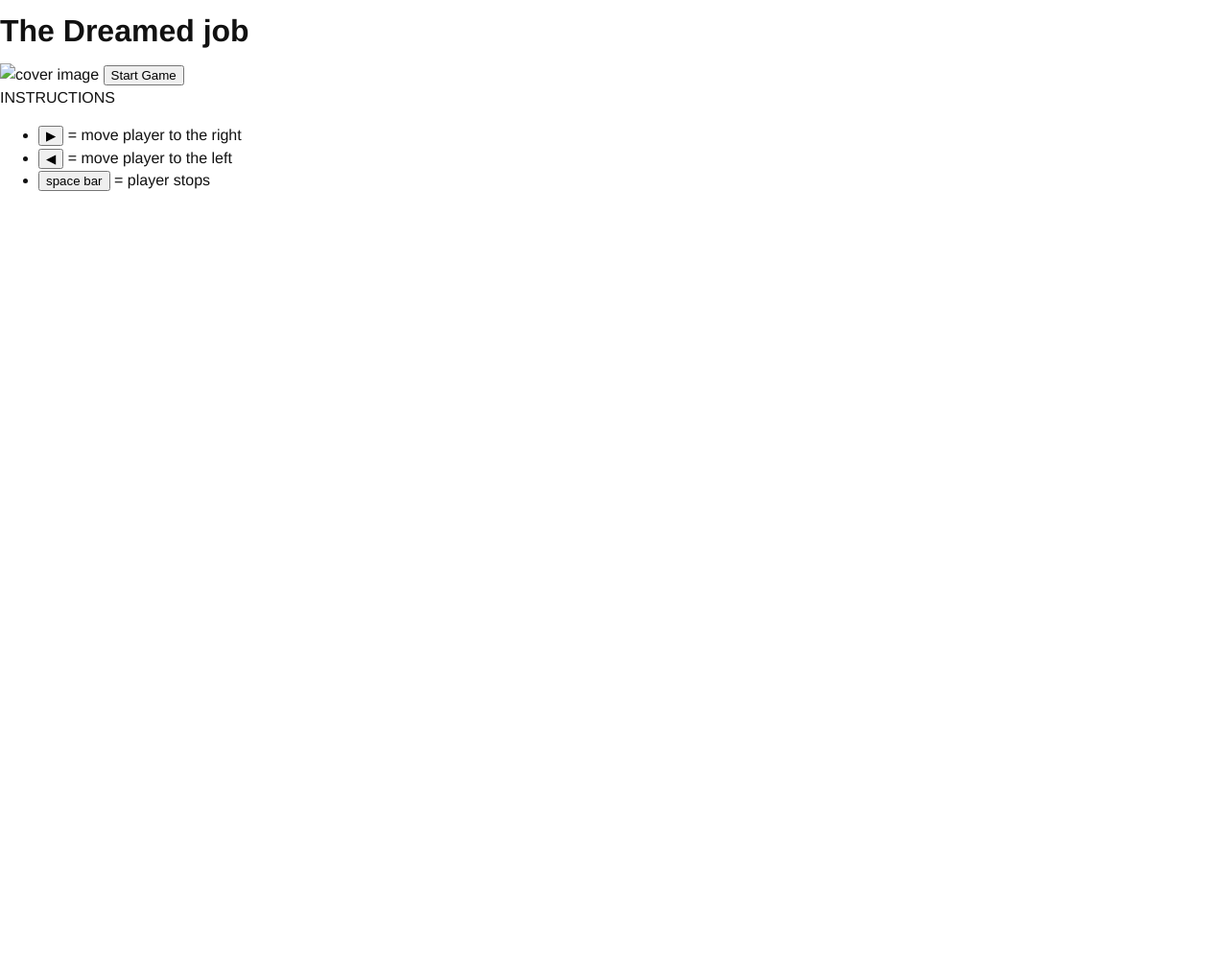
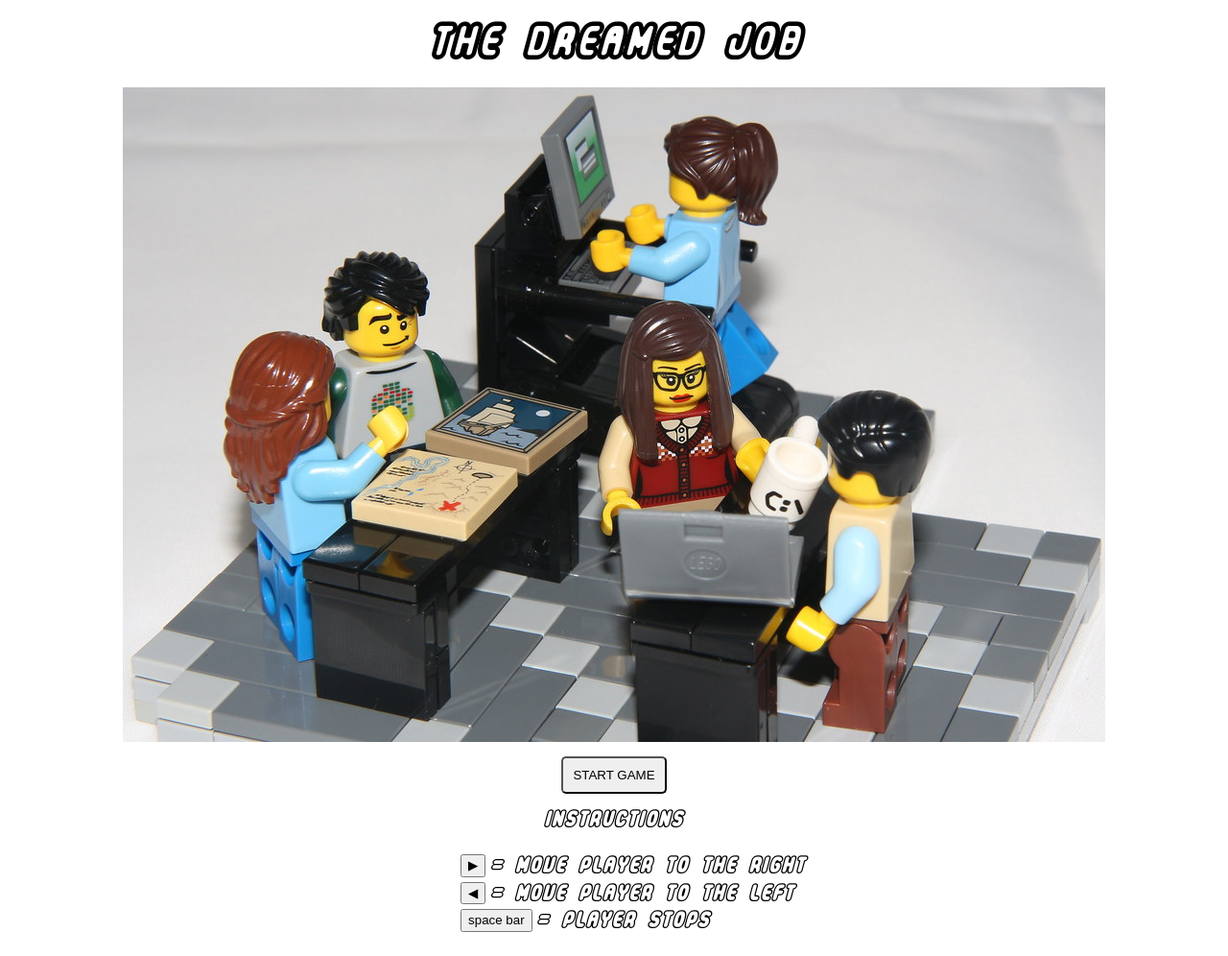
Before and after one commit to alpagor/the-dreamed-job, a website: page index.html in a window 1280 px wide. Shown: the whole page at 96% size. Before the commit the page ends 821 px from the top, so only its background shows below. Drawn offline with Linux system fonts and the light colour scheme.

Commit message:
Update CSS

```diff
--- a/css/style.css
+++ b/css/style.css
@@ -16,9 +16,14 @@ body {
 
 /* ---- typography ---- */
 
+@font-face {
+  font-family: Legothick;
+  src: url(./../fonts/Legothick.ttf);
+}
+
 body {
-  color: #111;
-  font-family: Helvetica, Arial, sans-serif;
+  color: black;
+  font-family: Legothick, Arial, sans-serif;
   font-size: 16px;
   line-height: 147%;
 }
@@ -34,26 +39,59 @@ body {
   height: 100%;
 }
 
-.container {
-  margin: 0 20px;
-  /* background-image: url(https://wallpaperaccess.com/full/17493.jpg); */
-}
-
 .canvas-container {
   background-image: url(./../img/Lego_office.jpg);
   background-repeat: no-repeat;
   background-size: cover;
   background-position: 60% 50%;
+  width: 728px;
+  margin: 0 auto;
+}
+/*
+@media (min-width: 768px) {
+  .container {
+    max-width: 728px; /* Resizes the container to 728px for large screens
+    margin: 0 auto;
+  }
+}*/
+
+/* ---- components ---- */
+
+.main-start {
+  display: flex;
+  flex-direction: column;
+  justify-items: center;
+  align-items: center;
+  align-content: center;
+  font-size: 25px;
 }
 
-@media (min-width: 768px) {
-  .container {
-    max-width: 728px; /* Resizes the container to 728px for large screens */
-    margin: 0 auto;
-  }
+li {
+  list-style-type: none;
 }
 
-/* ---- components ---- */
+.start-btn {
+  padding: 10px;
+  border-radius: 5px;
+  margin-bottom: 15px;
+  display: inline-block;
+  margin-top: 15px;
+  /*border: none;*/
+}
+
+.instructions {
+  text-align: left;
+}
+
+.instructions ul li {
+  display: flex;
+  flex-direction: row;
+  margin-bottom: 5px;
+}
+
+.btn {
+  margin-right: 5px;
+}
 
 .game {
   text-align: center;
@@ -72,18 +110,19 @@ body {
   flex: 1;
 }
 
-.game .score {
+.game.container {
   flex: 1;
+  background-image: url(./../img/office-figurines.jpg);
+  background-size: cover;
+  background-position: 60% 50%;
+  width: 100vw;
 }
-
 .game .label {
   font-weight: bold;
 }
-
 .game .value {
   font-style: italic;
 }
-
 .game .canvas-container {
   flex: 1;
 }
--- a/src/main.js
+++ b/src/main.js
@@ -18,16 +18,16 @@ function buildDom (htmlString) {
 function createSplashScreen () {
   splashScreen = buildDom(`
     <main class="main-start">
-      <h1>The Dreamed job</h1>
-      <img src="" alt="cover image">
-      <button>Start Game</button>
+      <h1>THE DREAMED JOB</h1>
+      <img id="splashimg" src="./../img/programming-office.jpg" alt="cover image">
+      <button class= "start-btn">START GAME</button>
+      <p>INSTRUCTIONS</p>
       <section class = "instructions">
-      <p>INSTRUCTIONS</p>
-      <ul>
-      <li><button class ="right-btn">&#x25B6</button> = move player to the right</li>
-      <li><button class ="right-btn">&#x25C0</button> = move player to the left</li>
-      <li><button class ="right-btn">space bar</button> = player stops</li>
-      </ul>
+        <ul>
+        <li><button class ="btn right">&#x25B6</button> = MOVE PLAYER TO THE RIGHT</li>
+        <li><button class ="btn left">&#x25C0</button> = MOVE PLAYER TO THE LEFT</li>
+        <li><button class ="btn space-bar">space bar</button> = PLAYER STOPS</li>
+        </ul>
       </section>
     </main>
  `)
@@ -46,7 +46,7 @@ function createGameScreen () {
     <main class="game container">
     <header>
       <div class="lives">
-        <span class="label">CV's:</span>
+        <span class="label">CV'S:</span>
         <span class="value"></span>
       </div>
     </header>
@@ -67,11 +67,11 @@ function removeScreen () {
 function createGameOverScreen () {
   gameOverScreen = buildDom(`
   <main>
-    <h1>Game over</h1>
-    <p>Sorry, we have selected the candidate whom we believe most closely matches the job requirements of the position.<br>We do appreciate you taking the time to interview with us and encourage you to apply for other openings at the company in the future.</p>
+    <h1>GAME OVER!</h1>
+    <p>SORRY, WE HAVE SELECTED THE CANDIDATE WHOM WE BELIEVE MOST CLOSELY MATCHES THE JOB REQUIREMENTS OF THE POSITION.<br>WE SHOULD APRECIATE YOU TAKING THE TIME TO INTERVIEW WITH US AND ENCOURAGE YOU TO APPLY FOR OTHER OPENINGS AT THE COMPANY IN THE FUTURE…BUT HONESTLY…WITH THIS KNOWLEDGE YOU WOULD LIKE TO MAKE A CHANGE IN YOUR CAREER PLAN….</p>
     <div class ="btn-return-container">
-    <button class="restartbtn">Restart</button>
-    <button class="homebtn">Home</button>
+    <button class="restartbtn">RESTART</button>
+    <button class="homebtn">HOME</button>
     </div>
   </main>
   `)
@@ -96,8 +96,8 @@ function createGameWinScreen () {
   <main class="transition-screen">
     <h1><img src="./img/Keep-Calm-Because-You-Got-The-Job-600x700.png" alt="you win"></h1>
     <div class ="btn-return2-container">
-    <button class="restartbtn2">Restart</button>
-    <button class="homebtn2">Home</button>
+    <button class="restartbtn2">RESTART</button>
+    <button class="homebtn2">HOME</button>
     </div>
   </main>
   `)
```
Also changed, not shown: fonts/Legothick.ttf (added), img/office-figurines.jpg (added), img/office-lego2.png (added), img/programming-office.jpg (added).
